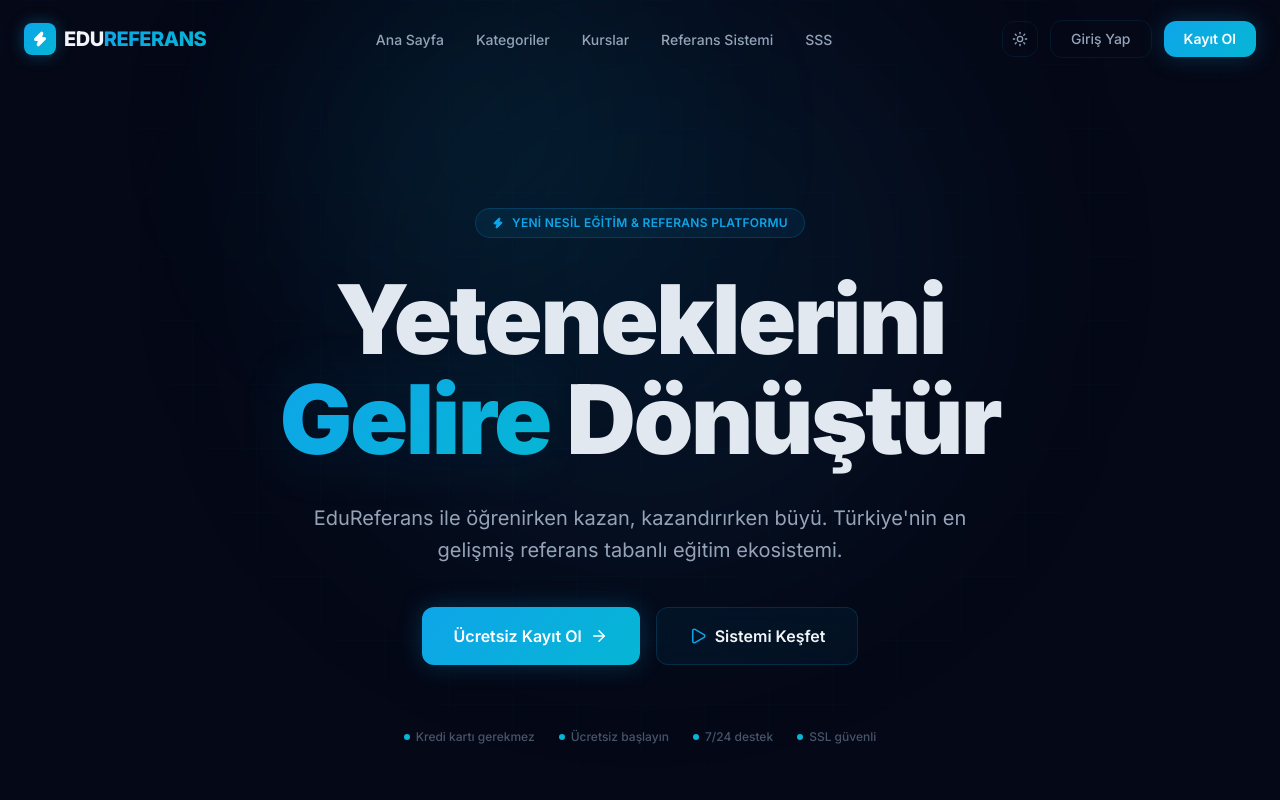
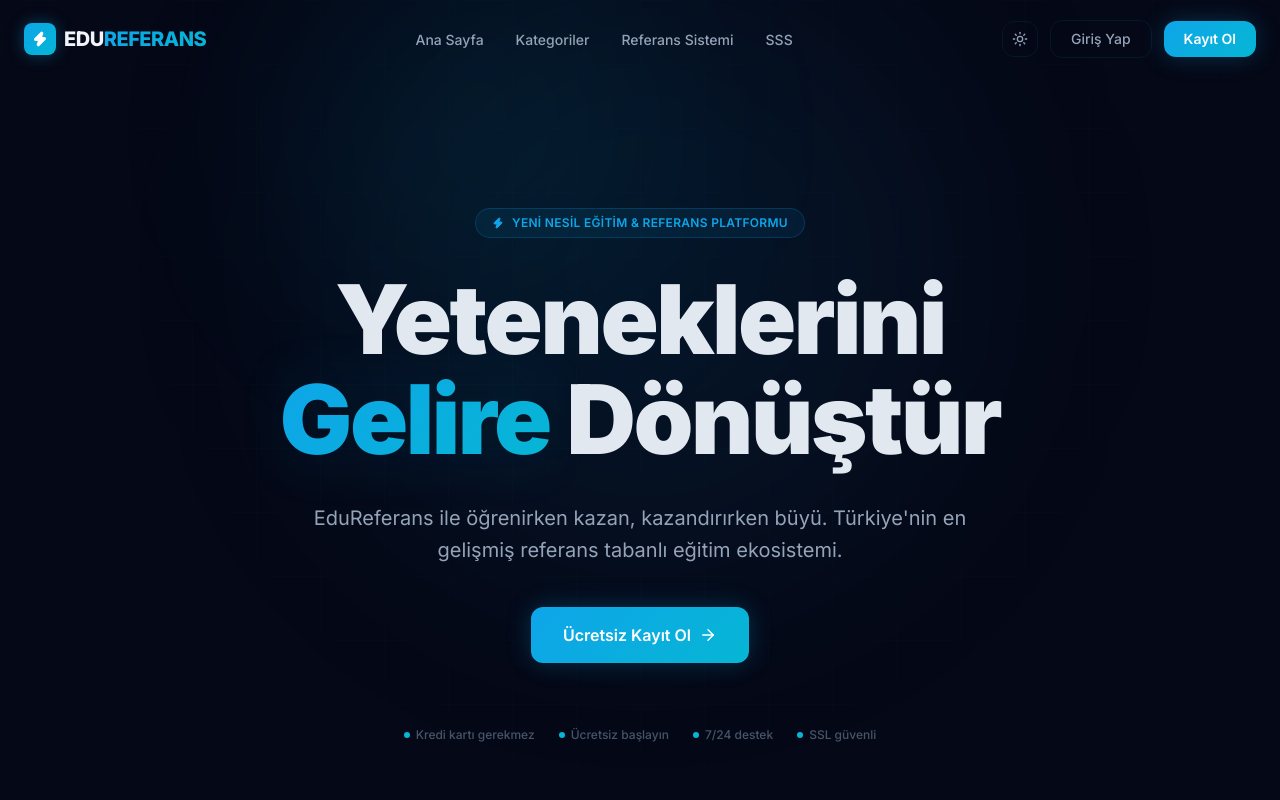
Before and after one commit to suleymanakyuz21/edureferans, a Next.js app in the folder frontend/: page / in a window 1280 px wide. Shown: the top 800 px of the page. Built offline with nearby package versions, Linux system fonts and the light colour scheme.

Commit message:
style: update landing page UI components (remove courses, update faq link, clean up unused CTAs)

```diff
--- a/frontend/src/app/(landing)/page.tsx
+++ b/frontend/src/app/(landing)/page.tsx
@@ -79,10 +79,6 @@ export default function Home() {
                 Ücretsiz Kayıt Ol
                 <ArrowRight size={18} className="group-hover:translate-x-1 transition-transform" />
               </Link>
-              <button className="px-8 py-4 rounded-xl btn-glass text-[var(--text-primary)] font-semibold text-base flex items-center gap-2 group">
-                <Play size={18} className="text-[var(--accent-primary)] group-hover:scale-110 transition-transform" />
-                Sistemi Keşfet
-              </button>
             </div>
           </motion.div>
 
--- a/frontend/src/components/shared/Footer.tsx
+++ b/frontend/src/components/shared/Footer.tsx
@@ -4,7 +4,7 @@ import { Globe, MessageSquare, Monitor, Info, Mail, Zap } from 'lucide-react';
 
 const Footer = () => {
   return (
-    <footer className="bg-[var(--bg-secondary)] border-t border-[var(--border-color)] pt-20 pb-10">
+    <footer id="footer" className="bg-[var(--bg-secondary)] border-t border-[var(--border-color)] pt-20 pb-10">
       <div className="container mx-auto px-6">
         <div className="grid grid-cols-1 md:grid-cols-4 gap-12 mb-16">
           {/* Brand */}
@@ -36,10 +36,8 @@ const Footer = () => {
           <div>
             <h4 className="font-bold mb-5 text-[var(--text-primary)] text-sm uppercase tracking-widest">Platform</h4>
             <ul className="space-y-3 text-[var(--text-secondary)] text-sm">
-              <li><Link href="#courses" className="hover:text-[var(--accent-primary)] transition-colors">Tüm Kurslar</Link></li>
               <li><Link href="#categories" className="hover:text-[var(--accent-primary)] transition-colors">Kategoriler</Link></li>
               <li><Link href="#referral" className="hover:text-[var(--accent-primary)] transition-colors">Referans Sistemi</Link></li>
-              <li><Link href="#" className="hover:text-[var(--accent-primary)] transition-colors">Eğitmen Ol</Link></li>
             </ul>
           </div>
 
--- a/frontend/src/components/shared/Navbar.tsx
+++ b/frontend/src/components/shared/Navbar.tsx
@@ -35,9 +35,8 @@ const Navbar = () => {
   const navLinks = [
     { name: 'Ana Sayfa', href: '/' },
     { name: 'Kategoriler', href: '#categories' },
-    { name: 'Kurslar', href: '#courses' },
     { name: 'Referans Sistemi', href: '#referral' },
-    { name: 'SSS', href: '#faq' },
+    { name: 'SSS', href: '#footer' },
   ];
 
   return (
```
